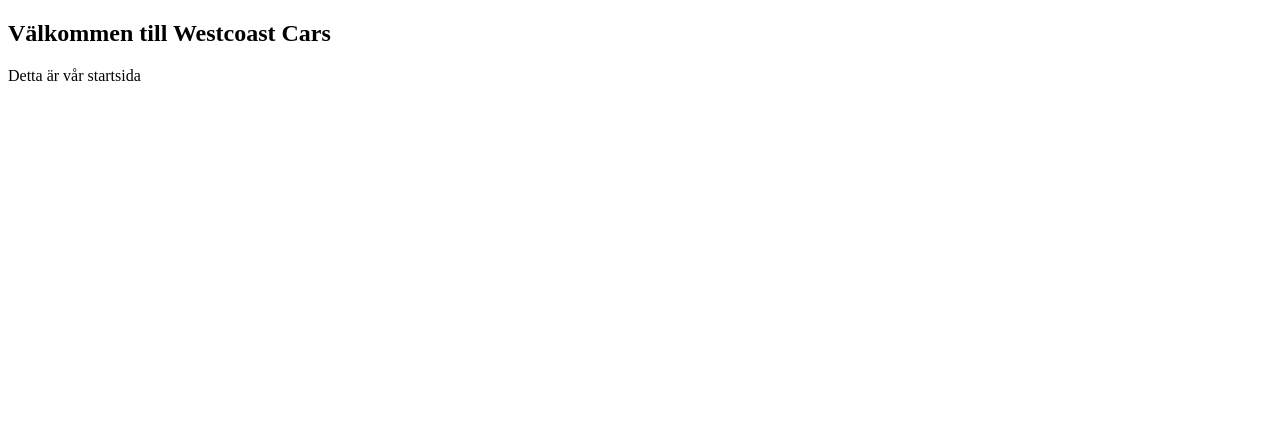
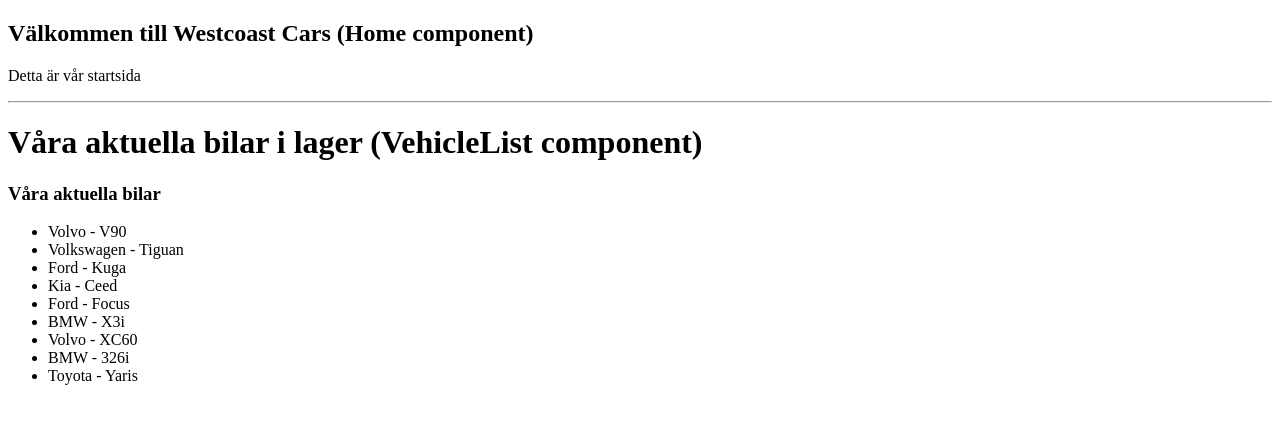
Before and after one commit to sunandacarlstrom/learning-react, a React (Create React App) app: page / in a window 1280 px wide. Shown: the top 424 px of the page. Built offline with nearby package versions, Linux system fonts and the light colour scheme.

Commit message:
Skapat en komponent för listning av fordon och en komponent med ansvar för endast själva listningen

```diff
--- a/src/components/ui/Home.jsx
+++ b/src/components/ui/Home.jsx
@@ -1,11 +1,16 @@
+import VehicleList from "../vehicles/VehicleList";
 import PageHeader from "./PageHeader";
 
 const Home = () => {
     return (
-        <section className="container">
-        <PageHeader headerText="Välkommen till Westcoast Cars" />
-            <p>Detta är vår startsida</p>
-        </section>
+        <>
+            <section className="container">
+                <PageHeader headerText="Välkommen till Westcoast Cars (Home component)" />
+                <p>Detta är vår startsida</p>
+            </section>
+            <hr />
+            <VehicleList />
+        </>
     );
 };
 
--- /dev/null
+++ b/src/components/vehicles/Vehicle.jsx
@@ -0,0 +1,9 @@
+const Vehicle = ({ vehicle }) => {
+    return (
+        <li key={vehicle.id}>
+            {vehicle.manufacturer} - {vehicle.model}
+        </li>
+    );
+};
+
+export default Vehicle;
--- /dev/null
+++ b/src/components/vehicles/VehicleList.jsx
@@ -0,0 +1,31 @@
+import PageHeader from "../ui/PageHeader";
+import Vehicle from "./Vehicle";
+
+const VehicleList = () => {
+    // Hårdkodad array
+    const vehicles = [
+        { id: 1, manufacturer: "Volvo", model: "V90" },
+        { id: 2, manufacturer: "Volkswagen", model: "Tiguan" },
+        { id: 3, manufacturer: "Ford", model: "Kuga" },
+        { id: 4, manufacturer: "Kia", model: "Ceed" },
+        { id: 5, manufacturer: "Ford", model: "Focus" },
+        { id: 6, manufacturer: "BMW", model: "X3i" },
+        { id: 7, manufacturer: "Volvo", model: "XC60" },
+        { id: 8, manufacturer: "BMW", model: "326i" },
+        { id: 9, manufacturer: "Toyota", model: "Yaris" },
+    ];
+
+    return (
+        <>
+            <PageHeader headerText="Våra aktuella bilar i lager (VehicleList component)" />
+            <h3>Våra aktuella bilar</h3>
+            <ul>
+                {vehicles.map((vehicle) => (
+                    <Vehicle vehicle={vehicle} />
+                ))}
+            </ul>
+        </>
+    );
+};
+
+export default VehicleList;
```
